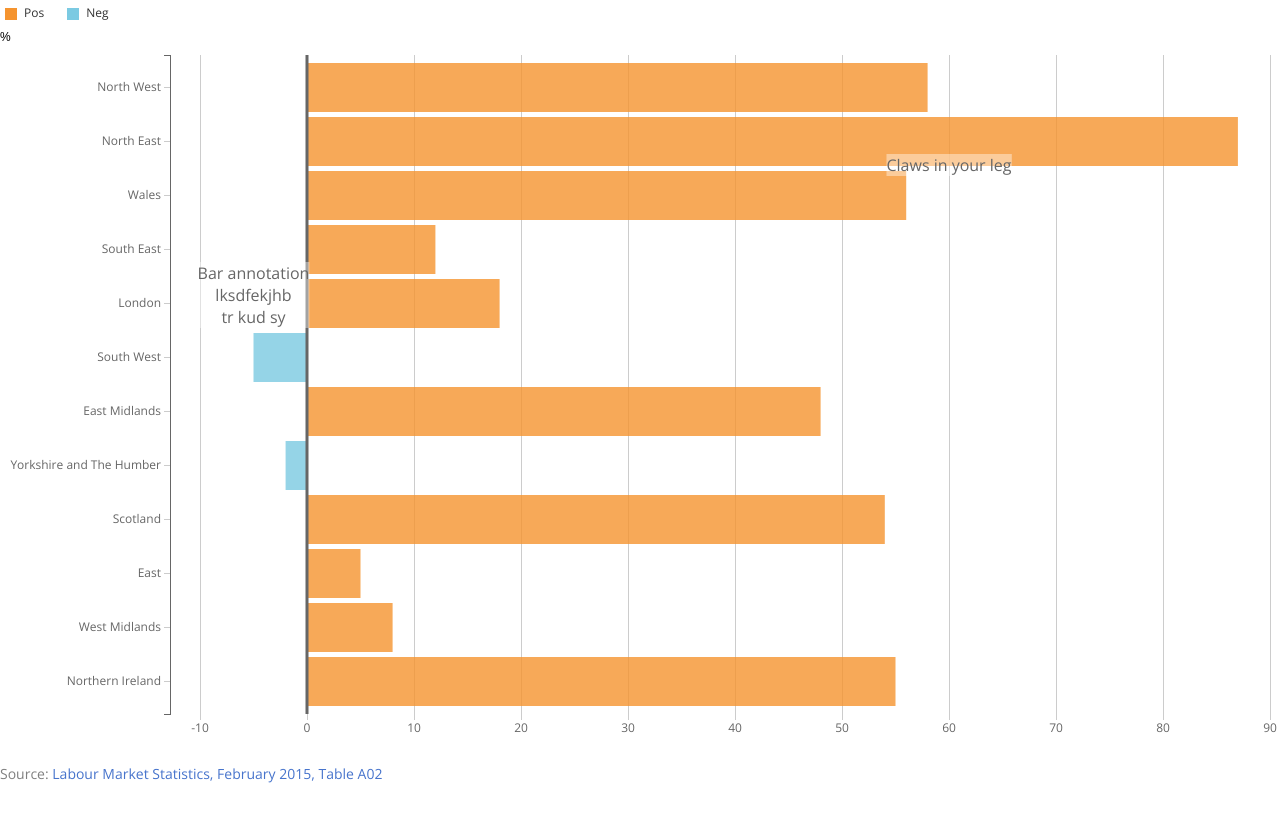
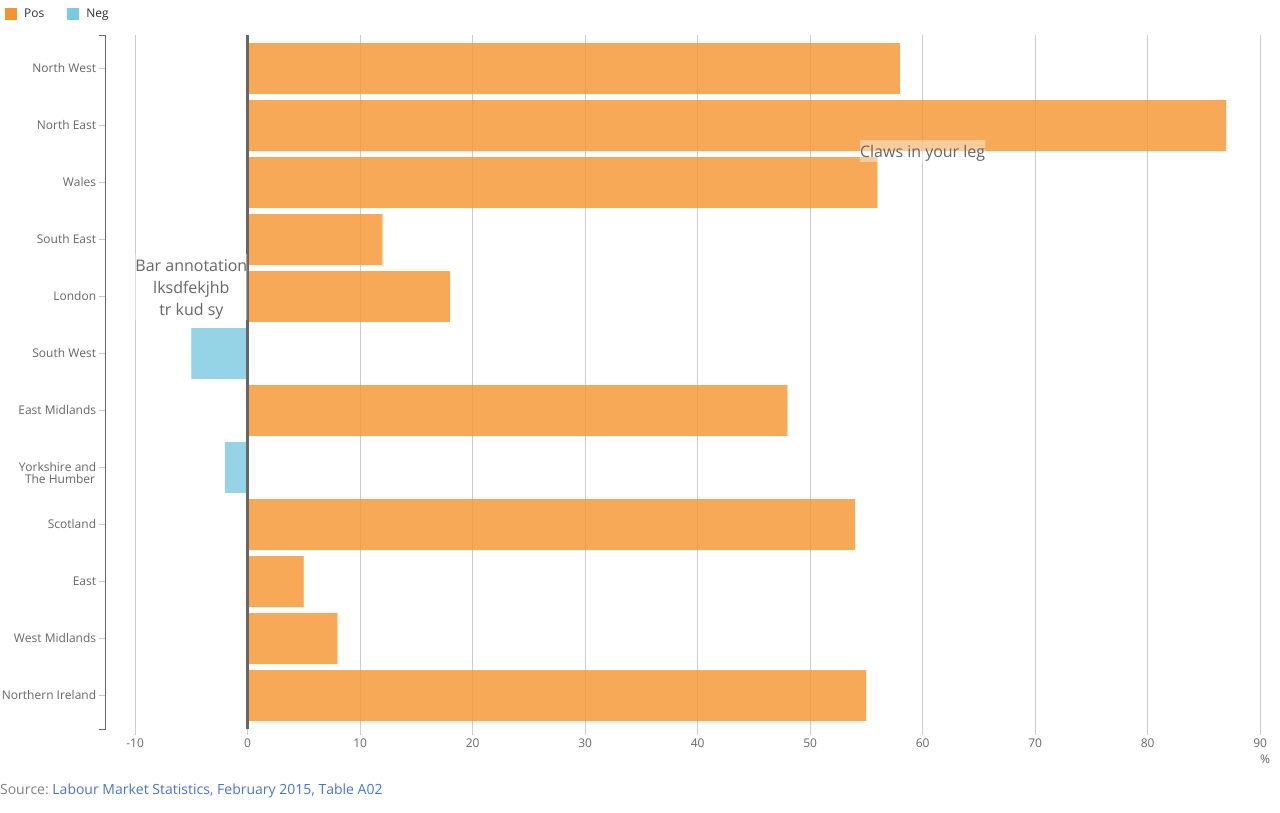
Before and after one commit to ONSvisual/Horizontal-Bar-Chart, a plain HTML site: page Horizontal_bar_chart/index.html in a window 1280 px wide. Drawn offline with nearby package versions, Linux system fonts and the light colour scheme.

Commit message:
line break fix

```diff
--- a/Horizontal_bar_chart/config.json
+++ b/Horizontal_bar_chart/config.json
@@ -30,9 +30,9 @@
             "xAxisScale":[-10,90]
     },
     "optional" : {
-            "margin_sm": [5, 10, 5, 190],
-            "margin_md": [5, 10, 5, 190],
-            "margin_lg": [5, 10, 5, 200],
+            "margin_sm": [5, 20, 5, 135],
+            "margin_md": [5, 20, 5, 135],
+            "margin_lg": [5, 20, 5, 135],
 
             "aspectRatio_sm" : [4,7],
             "aspectRatio_md" : [1,1],
--- a/Horizontal_bar_chart/data.csv
+++ b/Horizontal_bar_chart/data.csv
@@ -6,7 +6,7 @@ South East,12
 London,18
 South West,-5
 East Midlands,48
-Yorkshire and The Humber,-2
+Yorkshire and  The Humber,-2
 Scotland,54
 East,5
 West Midlands,8
--- a/Horizontal_bar_chart/index.html
+++ b/Horizontal_bar_chart/index.html
@@ -161,10 +161,6 @@
 				         .html(function(d,i) { return dvc.essential.legendLabels[i]; });
 			}
 
-			//x axis label
-			d3.select('#graphic').append("p")
-		                .attr('class', 'unit')
-		  		        .text(function(d,i) { return dvc.essential.xAxisLabel; });
 
 		    //create svg for chart
 		    var svg = d3.select('#graphic').append('svg')
@@ -181,7 +177,12 @@
 				    svg.append('g')
 				        .attr('class', 'x axis')
 				        .attr("transform", "translate(0, "+height+")")
-				        .call(xAxis);
+				        .call(xAxis).append("text")
+						 .attr("y", 25)
+						 .attr("x",chart_width)
+						 .attr("dy", ".71em")
+						 .style("text-anchor", "start")
+						 .text(dvc.essential.xAxisLabel);
 
 				    svg.append('g')
 				        .attr('class', 'x grid')
@@ -201,43 +202,6 @@
 									}
 							})
 				        .call(yAxis);
-
-				//      d3.selectAll(".tick.major").attr("transform, "translate(barWidth,0)))
-
-				// //create icon to symbolise break in y axis if required
-				// if(yDomain[0] > 0 && dvc.essential.yAxisBreak == true){
-				// 	var paths = svg.append("defs")
-				// 				.append("g")
-				// 				.attr("id","icon")
-				// 				.append("g");
-
-				// 			paths.append("polyline")
-				// 				 .attr("points", "2.881,9.54 7.94,5.061 12.341,9.54 17.77,5.061")
-				// 				 .attr("stroke", "#666")
-				// 				 .attr("fill", "none")
-				// 			paths.append("polyline")
-				// 				.attr("points", "2.881,14.54 7.94,10.061 12.341,14.54 17.77,10.061")
-				// 				.attr("stroke", "#666")
-				// 				.attr("fill", "none");
-
-				// 		//specify position of icon
-				// 		svg.append("g").attr("id","iconpath")
-				// 				.attr("transform","translate(-10,3)")
-				// 				.append("use")
-				// 				.attr("xlink:href","#icon")
-				// 				.attr("x", x(x.domain()[0]))
-				// 				.attr("y", function(){
-				// 					if (graphic.width() < threshold_sm) {
-				// 						return y(dvc.essential.yAxisBreak_sm_md_lg[0])
-				// 					} else if (graphic.width() < threshold_md){
-				// 						return y(dvc.essential.yAxisBreak_sm_md_lg[1])
-				// 					} else {
-				// 						return y(dvc.essential.yAxisBreak_sm_md_lg[2])
-				// 					}
-				// 				});
-				// }
-
-
 
 			svg.append('g').attr("class","bars").selectAll('rect')
 					.data(bars["value"])
@@ -346,12 +310,31 @@
 
 							}; // end function createBackRect()
 
-
 						});	// end foreach
 
 				} // end else ...
 
-				return;
+				// If you have labels rather than years then you can split the lines using a double space (in the CSV file).
+
+
+				function insertLinebreaksLabels() {
+								var str = this.textContent;
+
+								var words = str.split('  ');
+
+								d3.select(this/*str*/).text('');
+
+								for (var j = 0; j < words.length; j++) {
+									var tspan = d3.select(this).append('tspan').text(words[j]);
+									if (j > 0)
+										tspan
+										.attr('x', -10)
+										.attr('dy', '1em');
+										}
+				};
+
+				d3.selectAll(".y text").each(insertLinebreaksLabels)
+
 
 			}// end function writeAnnotation()
 
```
